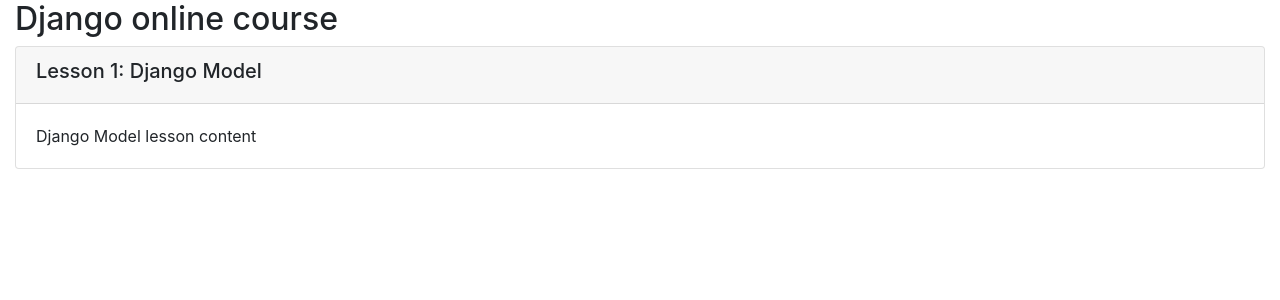
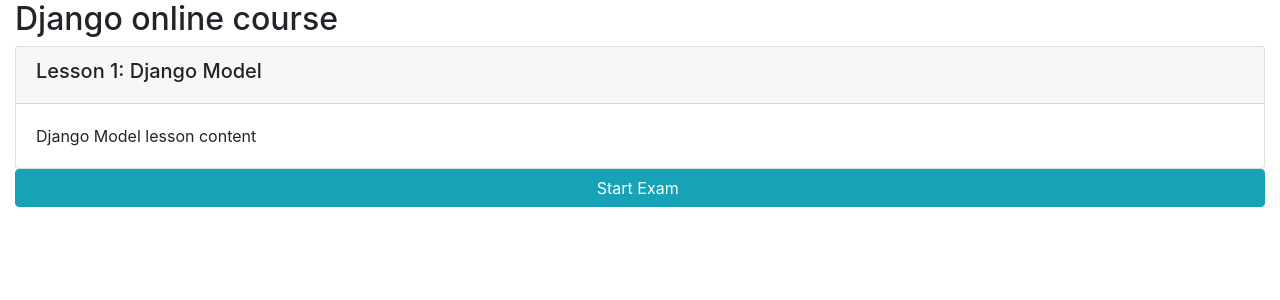
Before and after one commit to elniebiet/ibm_course_django_project, a Django app: page /onlinecourse/1/ in a window 1280 px wide. Shown: the part 56-356 px from the top of the page. Run offline with Django 3.2, Linux system fonts and the light colour scheme; data comes from the database, SQL or seed files in the repository; some libraries are stand-ins or nearby versions.

Commit message:
temp update

```diff
--- a/onlinecourse/templates/onlinecourse/course_detail_bootstrap.html
+++ b/onlinecourse/templates/onlinecourse/course_detail_bootstrap.html
@@ -49,6 +49,11 @@
                         <div class="card-body">{{lesson.content}}</div>
                     </div>
                 {% endfor %}
+                <form action="{% url 'onlinecourse:enroll' course.id %}" method="post">
+                    {% csrf_token %}
+                    <input class="btn btn-info btn-block"  type="submit"
+                           value="{% if 1 %}Start Exam{% else %}Hello{% endif %} ">
+                </form>
             </div>
 
             <!-- Task: show questions and choices -->
--- a/onlinecourse/views.py
+++ b/onlinecourse/views.py
@@ -87,7 +87,6 @@ class CourseListView(generic.ListView):
 class CourseDetailView(generic.DetailView):
     model = Course
     template_name = 'onlinecourse/course_detail_bootstrap.html'
-
     # def get_queryset(self):
     #     questions = Question.objects.order_by('lesson_id')
     #     print(questions)
```
